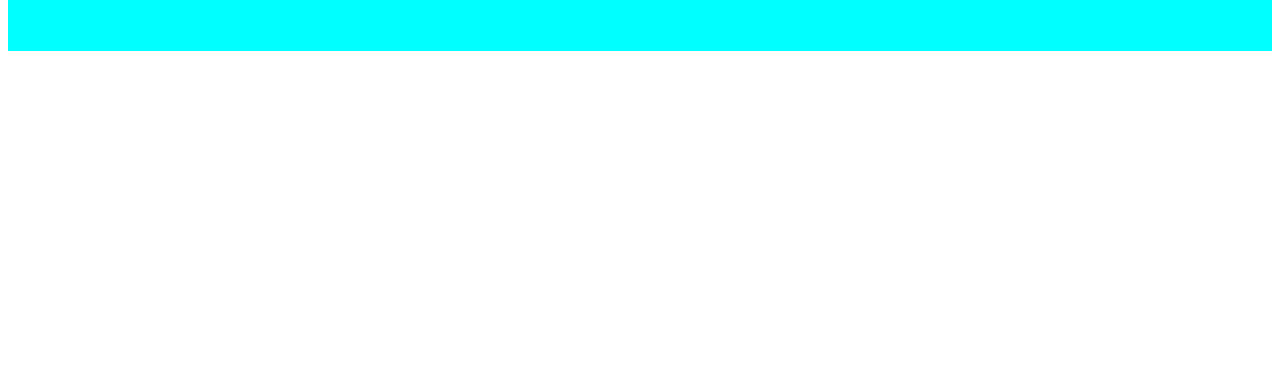
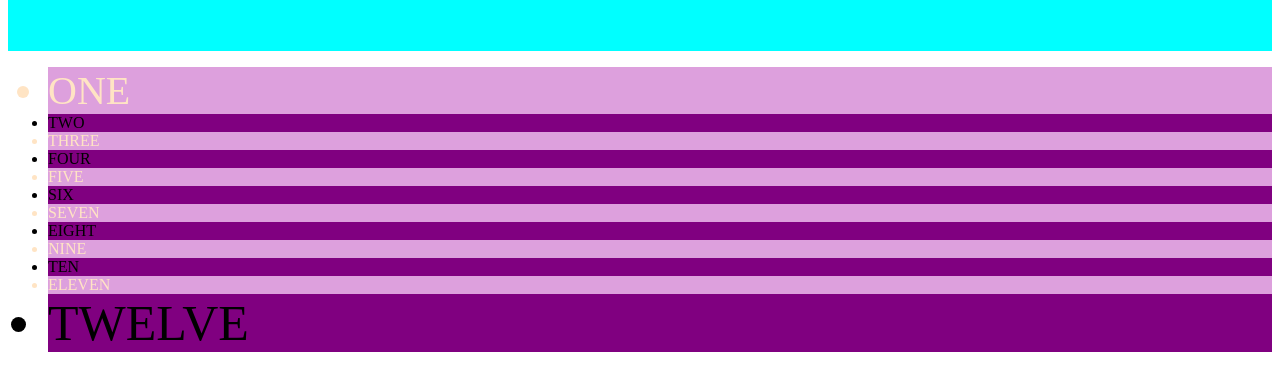
Before and after one commit to nandni-rajput222/Lab-Class-Work, a plain HTML site: page psuedo property/index.html in a window 1280 px wide. Shown: the part 399-790 px from the top of the page. Drawn offline with Linux system fonts and the light colour scheme.

Commit message:
transition ,first last child,nth child,hover

```diff
--- a/psuedo property/index.html
+++ b/psuedo property/index.html
@@ -30,15 +30,38 @@
         }
         a{
           font-size: 40px;
+          transition-duration: 2s;
          }
          a:hover{
-            background-color: brown;
+            background-color:deeppink;
             font-family: Impact, Haettenschweiler, 'Arial Narrow Bold', sans-serif;
          }
+         .list{
+            background-color: blueviolet;
+            margin: auto;
+         }
+         li:first-child{
+            color:aqua;
+            font-size: 40px;
+            background-color: brown;
+         }
+         li:last-child{
+            color: darkslateblue;
+            font-size: 50px;
+            background-color: aquamarine;
+         }
+         li:nth-child(even){
+            color: black;
+            background-color:purple ;
+         }
+         li:nth-child(odd){
+            color:bisque;
+            background-color: plum;
+         }
+
 
     </style>
 </head>
-<body>
     <div class="div1"></div>
     <br>
     <br>
@@ -49,6 +72,25 @@
         <a href>CONTACT</a></li>
         <a href>SERVICE</a></li>
 
+        <!-- using first child and last child -->
+        <!-- using nth-child(even) and nth-child(odd) -->
+    </div class="list">
+    <ul>
+        <li>ONE</li>
+        <li>TWO</li>
+        <li>THREE</li>
+        <li>FOUR</li>
+        <li>FIVE</li>
+        <li>SIX</li>
+        <li>SEVEN</li>
+        <li>EIGHT</li>
+        <li>NINE</li>
+        <li>TEN</li>
+        <li>ELEVEN</li>
+        <li>TWELVE</li>
+    </ul>
+    <div>
+
     </div>
 
 </body>
```
